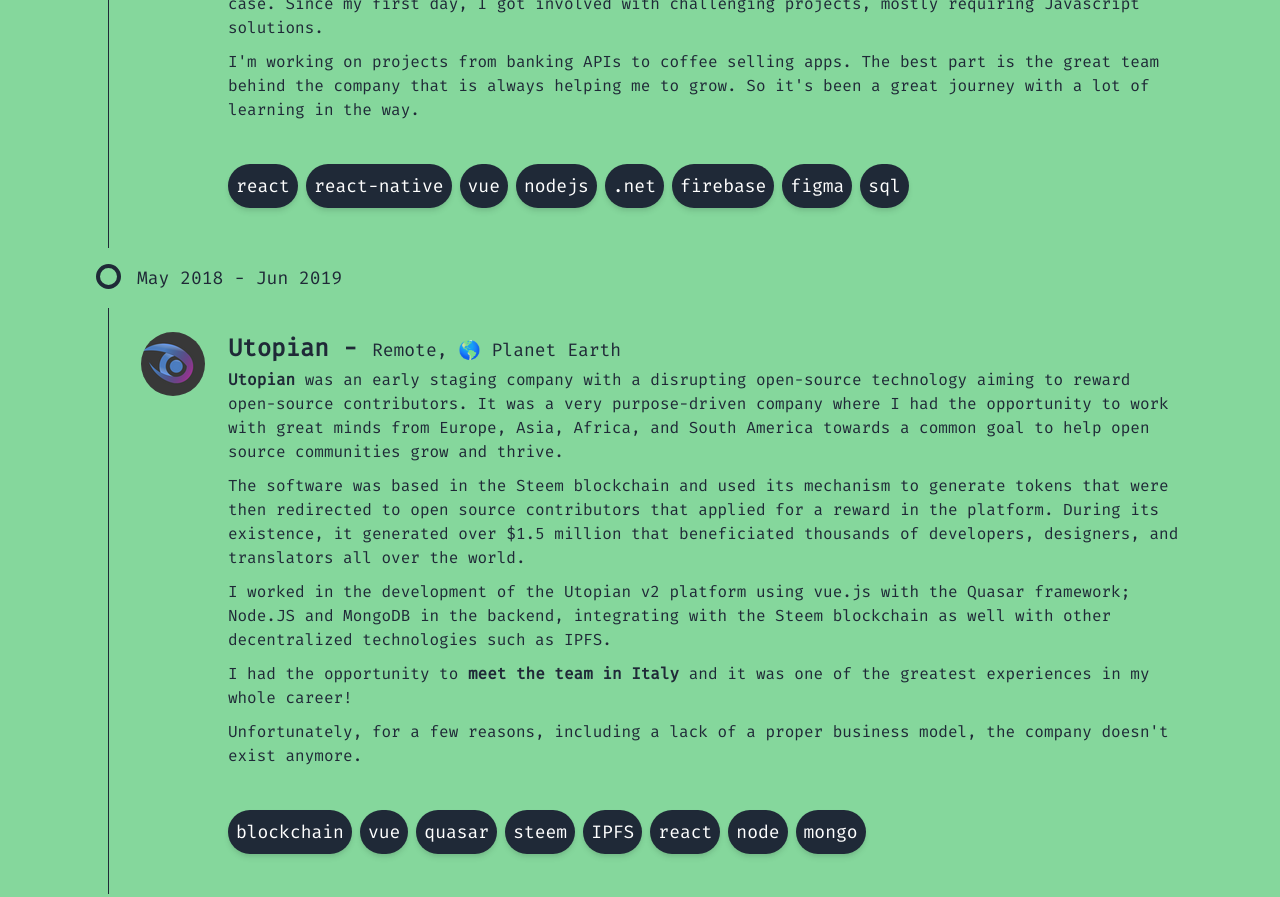
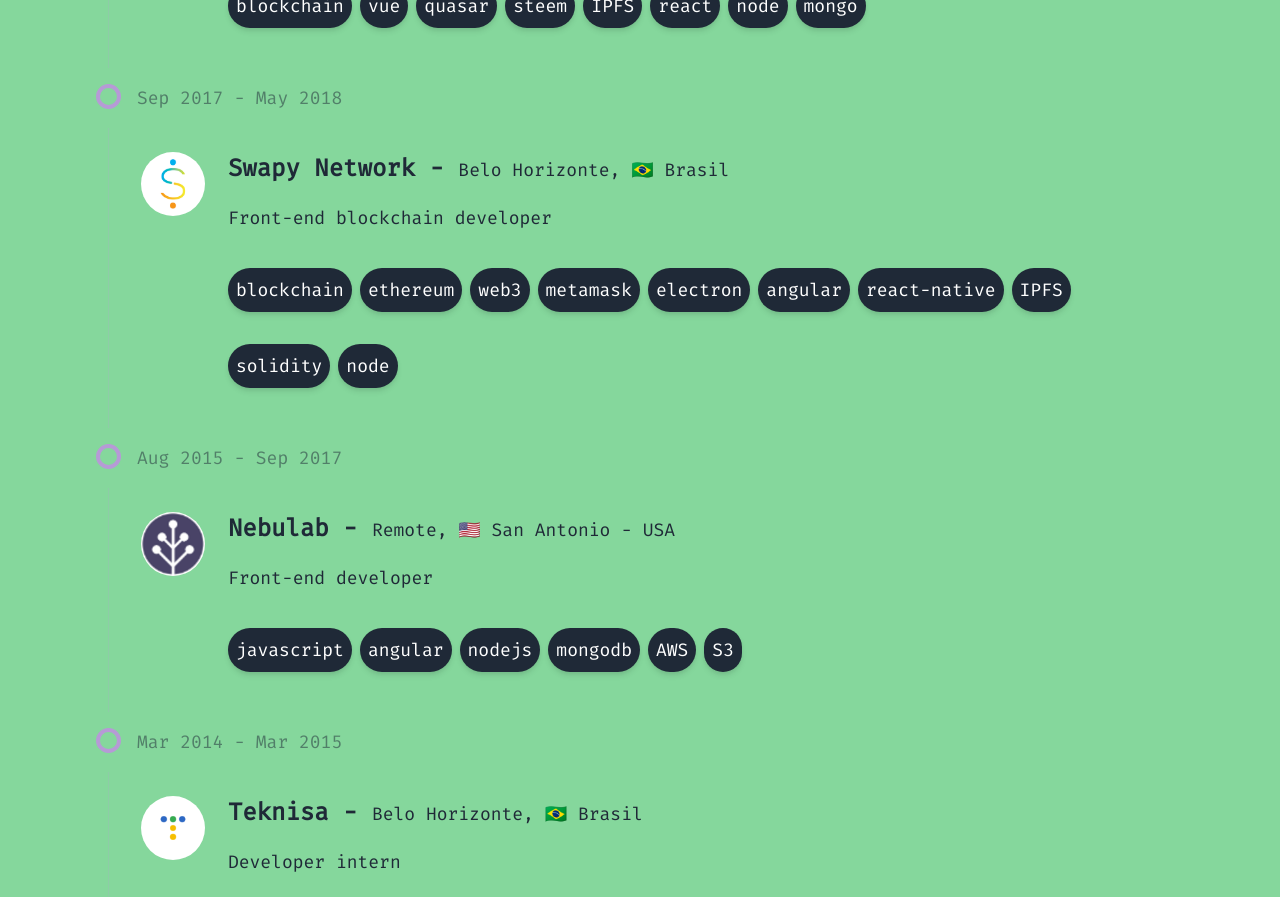
Before and after one commit to icaroharry/icaro.io, a React (Create React App) app: page / in a window 1280 px wide. Shown: the part 1900-2797 px from the top of the page. Built offline with nearby package versions, Linux system fonts and the light colour scheme; no server answers.

Commit message:
:sparkles: animate careers section

```diff
--- a/src/dataSources/careers.js
+++ b/src/dataSources/careers.js
@@ -2,6 +2,7 @@
   {
     date: "July 2020 - present",
     picture: "trybe.png",
+    title: "Front-end instructor",
     name: "Trybe",
     location: "Remote, 🇧🇷 Brasil",
     description: `[Trybe](https://betrybe.com) is a web development school that has a genuine commitment to the professional success of its students. With the Shared Success Model, those who study at Trybe have the option of paying only when they are already working.
@@ -13,25 +14,24 @@
       "react-router",
       "redux",
       "react-testing-library",
-      "context-api"
-    ]
+      "context-api",
+    ],
   },
   {
     date: "March 2020 - July 2020",
     picture: "nata-house.jpeg",
+    title: "Front-end developer",
     name: "Nata House",
     location: "Belo Horizonte, 🇧🇷 Brasil",
     description: `[Nata.house](https://nata.house) is a software house specialized in the JavaScript ecosystem. It was created with the purpose of generating more value and offering a better experience for its customers while providing growth and learning for its collaborators.
       \nAs a contractor, I helped with the development of a module in a big project for Vale. I was responsible for delivering the front-end side of it. The module was built on React using the Context API.`,
-    stack: [
-      "react",
-      "material-ui"
-    ]
+    stack: ["react", "material-ui"],
   },
   {
     date: "March 2019 - March 2020",
     picture: "raro.svg",
     name: "Raro Labs",
+    title: "Front-end developer",
     location: "Belo Horizonte, 🇧🇷 Brasil",
     description: `[Raro Labs](https://rarolabs.com.br) is a tech company focused on solving problems using the most suitable technology for each case. Since my first day, I got involved with challenging projects, mostly requiring Javascript solutions.
       \nI'm working on projects from banking APIs to coffee selling apps. The best part is the great team behind the company that is always helping me to grow. So it's been a great journey with a lot of learning in the way.`,
@@ -43,13 +43,14 @@
       ".net",
       "firebase",
       "figma",
-      "sql"
-    ]
+      "sql",
+    ],
   },
   {
     date: "May 2018 - Jun 2019",
     picture: "utopian.png",
     name: "Utopian",
+    title: "Front-end blockchain developer",
     location: "Remote, 🌎 Planet Earth",
     description: `[Utopian](https://steemit.com/@utopian-io) was an early staging company with a disrupting open-source technology aiming to reward open-source contributors. It was a very purpose-driven company where I had the opportunity to work with great minds from Europe, Asia, Africa, and South America towards a common goal to help open source communities grow and thrive.
       \nThe software was based in the Steem blockchain and used its mechanism to generate tokens that were then redirected to open source contributors that applied for a reward in the platform. During its existence, it generated over $1.5 million that beneficiated thousands of developers, designers, and translators all over the world.
@@ -64,13 +65,14 @@
       "IPFS",
       "react",
       "node",
-      "mongo"
-    ]
+      "mongo",
+    ],
   },
   {
     date: "Sep 2017 - May 2018",
     picture: "swapy.png",
     name: "Swapy Network",
+    title: "Front-end blockchain developer",
     location: "Belo Horizonte, 🇧🇷 Brasil",
     description: `[Swapy](https://github.com.com/SwapyNetwork) was a company aiming to connect investors with companies that lend money to individuals using the blockchain technology to reduce fees and simplify the process.
     \nAs a company in the blockchain space, we were seeking investment through an ICO so all our work was public.
@@ -86,25 +88,27 @@
       "react-native",
       "IPFS",
       "solidity",
-      "node"
-    ]
+      "node",
+    ],
   },
   {
     date: "Aug 2015 - Sep 2017",
     picture: "nebulab.png",
     name: "Nebulab",
+    title: "Front-end developer",
     location: "Remote, 🇺🇸 San Antonio - USA",
     description: `In [Nebulab](http://nebulab.io) we developed a tool to help researchers throughout the data management process that can be very complex. From data storage to contextualization, the software handled different kinds of research data and on top of that was built for a strong teamwork among lab members, including project management, chat, and role/permissions management.
       \n I worked mostly on the frontend development, using Angular 1, but I also worked in the backend side, with NodeJS, MongoDB, AWS and S3`,
-    stack: ["javascript", "angular", "nodejs", "mongodb", "AWS", "S3"]
+    stack: ["javascript", "angular", "nodejs", "mongodb", "AWS", "S3"],
   },
   {
     date: "Mar 2014 - Mar 2015",
     picture: "teknisa.png",
     name: "Teknisa",
+    title: "Developer intern",
     location: "Belo Horizonte, 🇧🇷 Brasil",
     description: `That was my first job and I was hired as an intern to work in the development of an internal tool for [Teknisa](https://teknisa.com). The software was a "visual" tool to build cross-platform apps called Developer Studio. During the 1 year that I worked there, I became the lead developer of Developer Studio and learned a lot in the process.
     \nIn this job, I worked with Angular 1, PHP, MySQL and had my first contact with simple scripts in NodeJs.`,
-    stack: ["javascript", "angular", "php", "sql", "nodejs"]
-  }
+    stack: ["javascript", "angular", "php", "sql", "nodejs"],
+  },
 ];
--- a/src/sections/Career/index.jsx
+++ b/src/sections/Career/index.jsx
@@ -1,10 +1,24 @@
 /* eslint-disable no-undef */
-import React from "react";
+import { AnimatePresence, AnimateSharedLayout, motion } from "framer-motion";
+import React, { useState } from "react";
 import ReactMarkdown from "react-markdown";
 
 import careers from "../../dataSources/careers";
 
 export default function Career() {
+  const [showDetails, setShowDetails] = useState(
+    careers.reduce((prev, curr, index) => ({ ...prev, [index]: false }), {})
+  );
+
+  function expandCollapseAll() {
+    const oppositeState = {};
+
+    Object.values(showDetails).forEach(
+      (state, index) => (oppositeState[index] = !state)
+    );
+    setShowDetails(oppositeState);
+  }
+
   return (
     <section
       id="career"
@@ -12,20 +26,32 @@
     >
       <div className="container mx-auto flex-column py-4 px-4 sm:px-24 -mt-24 md:pb-24 lg:pb-48">
         <div className="flex-1 font-sans text-center lg:text-left text-4xl sm:text-5xl lg:text-4xl xl:text-5xl text-gray-800 font-bold">
-          career
+          <a onClick={() => expandCollapseAll()}>career</a>
+          <AnimateSharedLayout type="crossfade">
             <div className="mt-10">
               {careers.map((job, i) => (
-              <div key={i}>
+                <motion.div
+                  layout="position"
+                  key={i}
+                  className="cursor-pointer"
+                  onClick={() =>
+                    setShowDetails({ ...showDetails, [i]: !showDetails[i] })
+                  }
+                >
                   <div className="flex">
-                  <div
-                    className="border-gray-800 rounded-full border-4"
+                    <motion.div
+                      className="bg-primary border-secondary rounded-full border-4"
                       style={{ height: 25, width: 25 }}
+                      initial={{ scale: 1 }}
+                      whileHover={{
+                        scale: 1.2,
+                      }}
                     />
-                  <div className="ml-4 font-thin font-mono text-lg">
+                    <div className="ml-4 opacity-50 font-thin font-mono text-lg">
                       {job.date}
                     </div>
                   </div>
-                <div className="ml-3 my-4 border-l border-gray-800">
+                  <div className="ml-3 my-4 border-l border-opacity-20 border-secondary">
                     <div className="pl-8 py-6 flex flex-col lg:flex-row justify-between">
                       <div className="mr-4">
                         <img
@@ -43,13 +69,37 @@
                             {job.location}
                           </span>
                         </div>
-                      <div className="font-thin font-mono text-base text-justify md:text-left">
+
+                        <>
+                          <AnimatePresence exitBeforeEnter>
+                            {showDetails[i] ? (
+                              <motion.div
+                                layout
+                                key="expanded"
+                                initial={{ opacity: 0 }}
+                                animate={{ opacity: 1 }}
+                                exit={{ opacity: 0 }}
+                                className="font-thin font-mono text-base text-justify md:text-left"
+                              >
                                 <ReactMarkdown
                                   linkTarget="_blank"
                                   source={job.description}
                                 />
-                      </div>
-                      <div className="flex flex-row flex-wrap font-thin font-mono text-lg mt-4">
+                              </motion.div>
+                            ) : (
+                              <motion.span
+                                key="collapsed"
+                                className="font-thin font-mono text-base md:text-lg"
+                              >
+                                {job.title}
+                              </motion.span>
+                            )}
+                          </AnimatePresence>
+
+                          <motion.div
+                            layout
+                            className="flex flex-row flex-wrap font-thin font-mono text-lg mt-4"
+                          >
                             {job.stack.map((tech, j) => (
                               <div
                                 className="rounded-full bg-gray-800 text-white shadow-md mr-2 p-2 my-4 flex-nowrap hover:shadow-xl transition-shadow duration-100"
@@ -58,13 +108,15 @@
                                 {tech}
                               </div>
                             ))}
+                          </motion.div>
+                        </>
                       </div>
                     </div>
                   </div>
-                </div>
-              </div>
+                </motion.div>
               ))}
             </div>
+          </AnimateSharedLayout>
         </div>
       </div>
     </section>
--- a/tailwind.config.js
+++ b/tailwind.config.js
@@ -20,6 +20,7 @@
         dark: "#606060",
         darker: "#3e3e3e",
         primary: "#85D79C",
+        secondary: "#B69AD6",
         light: "#D0F7DB",
       },
     },
```
Lines whose indentation alone changed are shown as unchanged.
